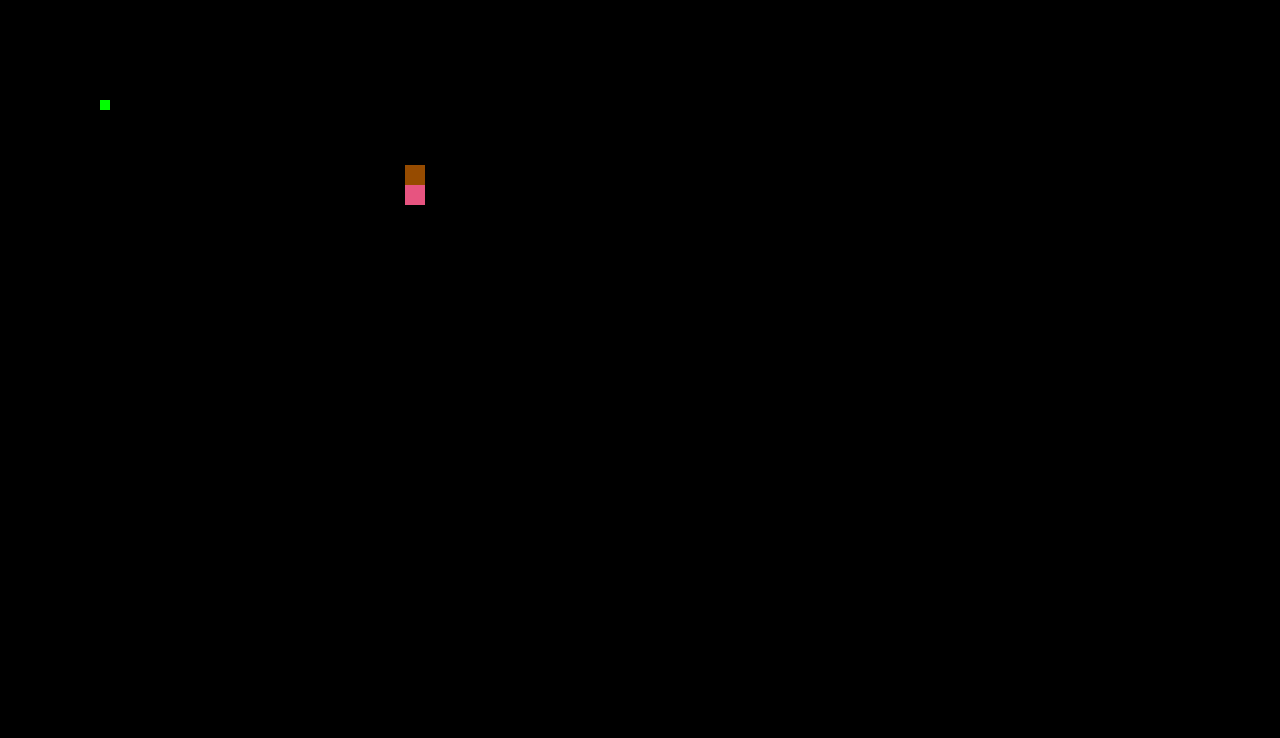
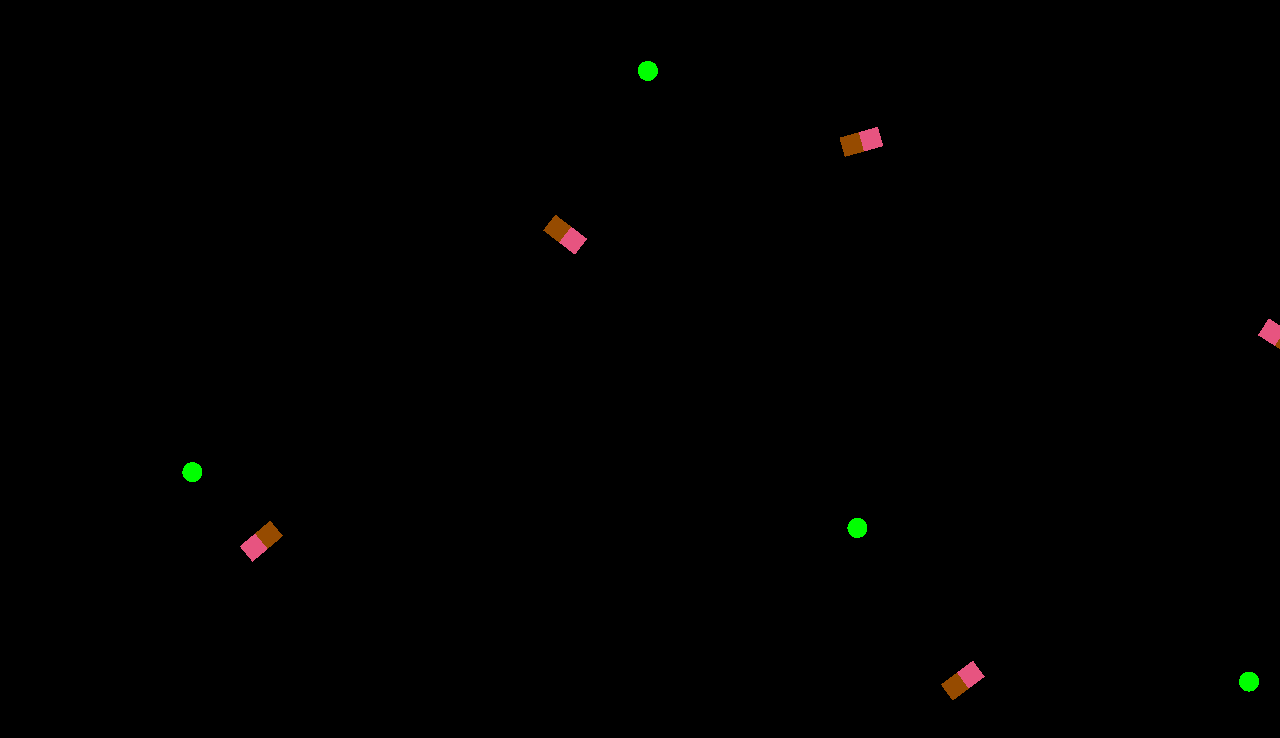
Before and after one commit to MukhitKwo/cell-alife, a website built with Vite: page index.html in a window 1280 px wide. Built offline with nearby package versions, Linux system fonts and the light colour scheme.

Commit message:
added resorce class

```diff
--- a/index.html
+++ b/index.html
@@ -7,7 +7,7 @@
     <title>cell-alife</title>
   </head>
   <body>
-    <div id="simulation"></div>
+    <div id="simulation" class=""></div>
     <script type="module" src="/src/main.ts"></script>
   </body>
 </html>
--- a/src/classes/Square.ts
+++ /dev/null
@@ -1,47 +0,0 @@
-import type { Graphics } from "pixi.js";
-
-export class Square {
-	x: number;
-	y: number;
-	vx: number = 0;
-	vy: number = 0;
-	angle: number = 0;
-	size: number = 20;
-	color: string = "#964B00";
-    destiny_x: number = 100;
-    destiny_y: number = 100;
-
-
-	constructor(x: number, y: number) {
-		this.x = x;
-		this.y = y;
-	}
-
-	updateSquare(): void {
-
-        const dist_x = this.destiny_x - this.x + 0.00001
-        const dist_y = this.destiny_y - this.y + 0.00001
-
-        const dir_x = dist_x/Math.abs(dist_x)
-        const dir_y = dist_y/Math.abs(dist_y)
-
-		this.vx = (0.5 * dir_x)
-		this.vy = (0.5 * dir_y)
-
-        console.log(this.vx, this.vy);
-
-
-		this.x += this.vx;
-		this.y += this.vy;
-
-        console.log(this.x, this.y);
-
-
-	}
-
-	drawSquare(g: Graphics) {
-		g.x = this.x;
-		g.y = this.y;
-		g.rotation = this.angle; // PixiJS uses .rotation (radians), same unit as ctx.rotate
-	}
-}
--- /dev/null
+++ b/src/classes/cell.ts
@@ -0,0 +1,57 @@
+import { Graphics } from "pixi.js";
+
+export class Cell {
+	x: number;
+	y: number;
+	angle: number = 0;
+	speed: number = 1;
+	size: number = 20;
+	graphic: Graphics = new Graphics();
+	color: string = "#964B00";
+	destiny_x: number = Math.random() * 1700;
+	destiny_y: number = Math.random() * 800;
+
+	constructor(x: number, y: number) {
+		this.x = x;
+		this.y = y;
+
+		const child = {
+			offsetX: -this.size,
+			offsetY: 0,
+			size: this.size,
+		};
+
+		this.graphic.rect(-this.size / 2, -this.size / 2, this.size, this.size).fill(this.color);
+		this.graphic.rect(child.offsetX - child.size / 2, child.offsetY - child.size / 2, child.size, child.size).fill("#E75480");
+	}
+
+	updatePosition(): void {
+		const dist_x = this.destiny_x - this.x;
+		const dist_y = this.destiny_y - this.y;
+
+		const dist = Math.hypot(dist_x, dist_y);
+
+		if (dist < 1) {
+			this.destiny_x = Math.random() * 1700;
+			this.destiny_y = Math.random() * 800;
+		}
+
+		const angle = Math.atan2(dist_y, dist_x);
+
+		const x = Math.cos(angle) * this.speed;
+		const y = Math.sin(angle) * this.speed;
+
+		this.x += x;
+		this.y += y;
+
+		this.angle = angle;
+
+		this.updateRenderParams();
+	}
+
+	updateRenderParams() {
+		this.graphic.x = this.x;
+		this.graphic.y = this.y;
+		this.graphic.rotation = this.angle; // PixiJS uses .rotation (radians), same unit as ctx.rotate
+	}
+}
--- /dev/null
+++ b/src/classes/resource.ts
@@ -0,0 +1,17 @@
+import { Graphics } from "pixi.js";
+
+export class Resource {
+	x: number;
+	y: number;
+	size: number = 10;
+	graphic: Graphics = new Graphics();
+	color: string = "#00ff00";
+
+    constructor(x: number, y: number) {
+        this.x = x;
+        this.y = y;
+        this.graphic.circle(-this.size / 2, -this.size / 2, this.size).fill(this.color);
+        this.graphic.x = this.x;
+		this.graphic.y = this.y;
+    }
+}
--- a/src/main.ts
+++ b/src/main.ts
@@ -1,66 +1,35 @@
-import { Application, Graphics } from 'pixi.js';
-import { Square } from './classes/Square';
+import { Application } from 'pixi.js';
 import './style.css';
+import { Cell } from './classes/cell';
+import { Resource } from './classes/resource';
 
-// PixiJS uses an Application instead of a raw <canvas> + context.
-// It manages the WebGL renderer, ticker (render loop), and stage (scene graph) for you.
 const app = new Application();
 
-// init() is async since it sets up the renderer/canvas.
-// resizeTo: window makes the canvas automatically match the window size.
 await app.init({ resizeTo: window });
 
-// app.canvas is the actual <canvas> element PixiJS created, append it to the page.
 document.getElementById('simulation')!.appendChild(app.canvas);
 
-const size = 20;
+const cell_count = 5;
+const resource_count = 5;
 
-// Logical/simulation state lives entirely in the Square class, same as before.
-const square = new Square(app.canvas.width / 2, app.canvas.height / 2);
+const cells: Cell[] = Array.from(
+  { length: cell_count },
+  () => new Cell(Math.random() * 1700, Math.random() * 800)
+);
 
-const child = {
-  offsetX: 0,
-  offsetY: size,
-  size: size,
-};
+const resources: Resource[] = Array.from(
+  { length: resource_count },
+  () => new Resource(Math.random() * 1700, Math.random() * 800)
+);
 
-// Graphics is PixiJS's shape-drawing object, roughly the visual counterpart
-// to what fillRect did in Canvas 2D, but it's a persistent object added to the
-// scene graph, not a one-off draw call.
-const g = new Graphics();
-
-// Shapes are drawn ONCE here, relative to (0,0), the object's own local origin.
-// We don't redraw the fill every frame; instead we move/rotate the whole
-// Graphics object each frame (see drawSquare below), which is much cheaper.
-g.rect(-square.size / 2, -square.size / 2, square.size, square.size).fill(square.color);
-g.rect(child.offsetX - child.size / 2, child.offsetY - child.size / 2, child.size, child.size).fill('#E75480');
-
-const a = new Graphics();
-a.rect(100 , 100, 10, 10).fill('#00FF00');
-
-
-// The stage is PixiJS's root container (like the document body of the scene graph).
-// Anything added here gets rendered automatically every tick.
-app.stage.addChild(g, a);
-
-// Instead of ctx.translate/rotate/fillRect each frame, we just set the
-// Graphics object's transform properties. PixiJS handles the actual
-// GPU-side transform and redraw internally.
+app.stage.addChild(...cells.map(b => b.graphic), ...resources.map(b => b.graphic));
 
 function update() {
-  square.updateSquare();
-}
-
-function draw() {
-  square.drawSquare(g);
+  cells.forEach(b => b.updatePosition());
 }
 
 function loop() {
   update();
-  draw();
 }
 
-// app.ticker replaces the manual requestAnimationFrame(loop) call.
-// It runs `loop` on every frame, synced to the display refresh rate,
-// and PixiJS automatically re-renders the stage after each tick.
 app.ticker.add(loop);
```
